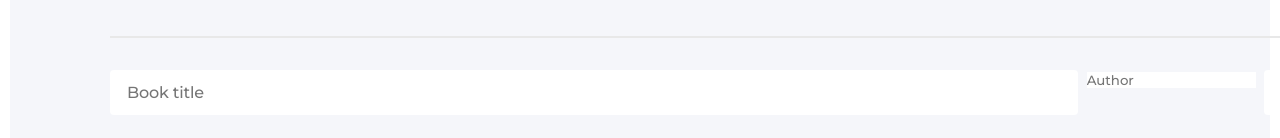
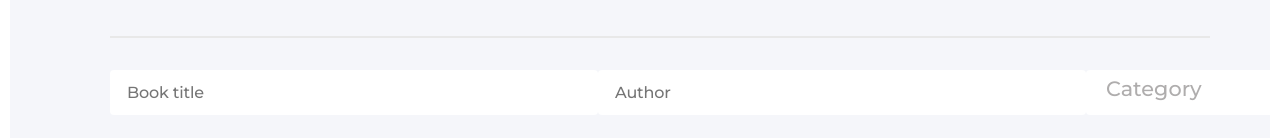
Before and after one commit to FrankMugagga/bookstore-react-redux, a React (Create React App) app: page / in a window 1280 px wide. Shown: the part 770-908 px from the top of the page. Built offline with nearby package versions, Linux system fonts and the light colour scheme.

Commit message:
Correct input styling for author and title

```diff
--- a/src/Components/Books.css
+++ b/src/Components/Books.css
@@ -130,13 +130,12 @@ h5 {
 form {
   display: flex;
   justify-content: space-between;
-  width: 102rem;
   padding: 2rem  0 1rem;
   border-top: 2px solid #e8e8e8;
 }
 
-#book {
-  width: 60.5rem;
+input {
+  width: 30.5rem;
   height: 2.813rem;
   padding: 0.813rem 0.688rem 0.813rem 1.063rem;
   border-radius: 4px;
```
